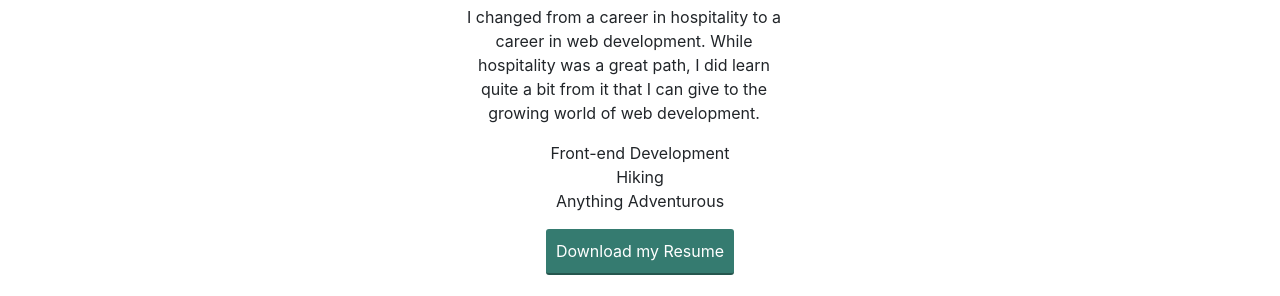
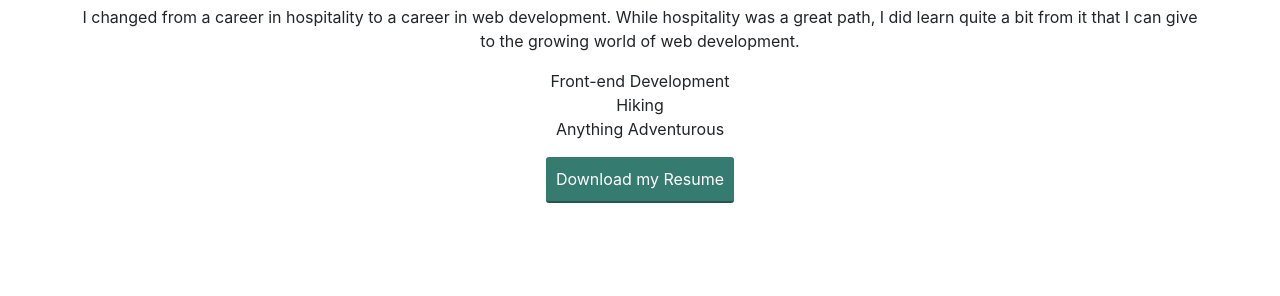
Before and after one commit to jdlovin/Portfolio-Site, a plain HTML site: page about_me.html in a window 1280 px wide. Shown: the part 189-485 px from the top of the page. Drawn offline with nearby package versions, Linux system fonts and the light colour scheme.

Commit message:
about me

```diff
--- a/CSS/styles.css
+++ b/CSS/styles.css
@@ -123,11 +123,6 @@ button:focus,
 	max-width: 90%;
 }
 
-.paragraph {
-	width: 20rem;
-	align-content: center;
-	margin-left: 24rem;
-}
 /* Contact page */
 
 .contact-body {
```
